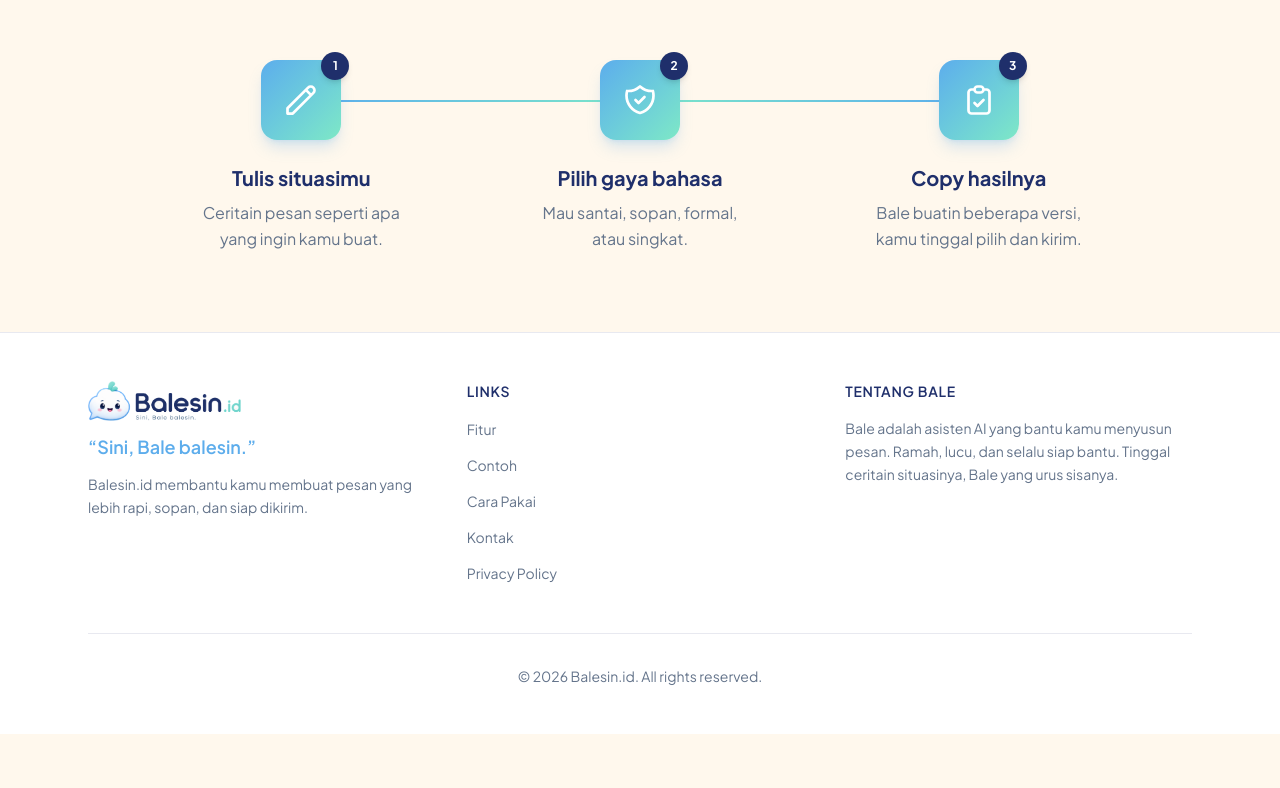
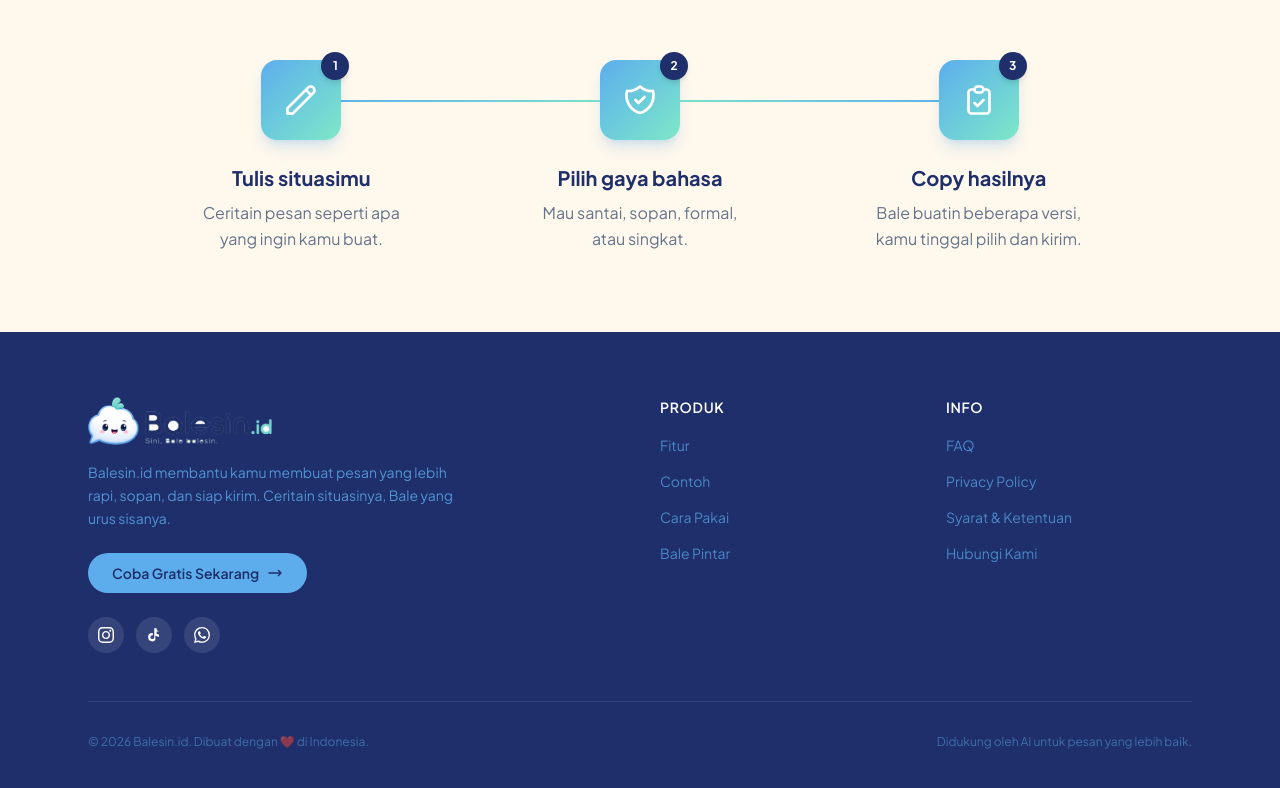
Before and after one commit to kaidev-pro/balesin.id, a Next.js app: page /balesin.id/ in a window 1280 px wide. Shown: the part 4784-5572 px from the top of the page. Before the commit the page ends 5518 px from the top, so only its background shows below. Built offline with nearby package versions, Linux system fonts and the light colour scheme.

Commit message:
feat: redesign footer with dark theme
- Dark navy background (#1F2F6B)
- 4-column layout (brand, product, info)
- Social icons: Instagram, TikTok, WhatsApp
- CTA button: 'Coba Gratis Sekarang'
- Better link organization
- Copyright with emoji
- Uses transparent logo

```diff
--- a/src/components/Footer.tsx
+++ b/src/components/Footer.tsx
@@ -1,48 +1,81 @@
 import Image from "next/image";
 import { BASE_PATH } from "@/lib/config";
 
-const footerLinks = [
+const productLinks = [
   { label: "Fitur", href: "#fitur" },
   { label: "Contoh", href: "#contoh" },
   { label: "Cara Pakai", href: "#cara-pakai" },
-  { label: "Kontak", href: "#" },
+  { label: "Bale Pintar", href: "#generator" },
+];
+
+const resourceLinks = [
+  { label: "FAQ", href: "#faq" },
   { label: "Privacy Policy", href: "#" },
+  { label: "Syarat & Ketentuan", href: "#" },
+  { label: "Hubungi Kami", href: "#" },
 ];
 
 export default function Footer() {
   return (
-    <footer className="border-t border-[#1F2F6B]/10 bg-white">
-      <div className="mx-auto max-w-6xl px-4 py-12 sm:px-6">
-        <div className="grid gap-8 sm:grid-cols-3">
+    <footer className="border-t border-[#1F2F6B]/10 bg-[#1F2F6B]">
+      <div className="mx-auto max-w-6xl px-4 py-16 sm:px-6">
+        <div className="grid gap-10 sm:grid-cols-2 lg:grid-cols-4">
           {/* Brand */}
-          <div className="sm:col-span-1">
+          <div className="lg:col-span-2">
             <Image
-              src={`${BASE_PATH}/brand/logo-balesin.png`}
+              src={`${BASE_PATH}/brand/logo-balesin-transparent.png`}
               alt="Balesin.id Logo"
-              width={140}
-              height={45}
-              className="h-10 w-auto object-contain"
+              width={160}
+              height={52}
+              className="h-12 w-auto object-contain"
             />
-            <p className="mt-3 text-lg font-semibold text-[#5DADEC]">
-              &ldquo;Sini, Bale balesin.&rdquo;
+            <p className="mt-4 max-w-sm text-sm leading-relaxed text-[#5DADEC]/80">
+              Balesin.id membantu kamu membuat pesan yang lebih rapi, sopan, dan
+              siap kirim. Ceritain situasinya, Bale yang urus sisanya.
             </p>
-            <p className="mt-3 text-sm leading-relaxed text-[#64748B]">
-              Balesin.id membantu kamu membuat pesan yang lebih rapi, sopan, dan
-              siap dikirim.
-            </p>
+
+            {/* CTA */}
+            <a
+              href="#generator"
+              className="mt-6 inline-flex items-center gap-2 rounded-full bg-[#5DADEC] px-6 py-2.5 text-sm font-semibold text-[#1F2F6B] transition-all hover:-translate-y-0.5 hover:bg-[#5DADEC]/90"
+            >
+              Coba Gratis Sekarang
+              <svg className="h-4 w-4" fill="none" stroke="currentColor" strokeWidth={2} viewBox="0 0 24 24">
+                <path strokeLinecap="round" strokeLinejoin="round" d="M17 8l4 4m0 0l-4 4m4-4H3" />
+              </svg>
+            </a>
+
+            {/* Social */}
+            <div className="mt-6 flex items-center gap-3">
+              <a href="#" className="flex h-9 w-9 items-center justify-center rounded-full bg-white/10 text-white transition-colors hover:bg-[#5DADEC]" aria-label="Instagram">
+                <svg className="h-4 w-4" fill="currentColor" viewBox="0 0 24 24">
+                  <path d="M12 2.163c3.204 0 3.584.012 4.85.07 3.252.148 4.771 1.691 4.919 4.919.058 1.265.069 1.645.069 4.849 0 3.205-.012 3.584-.069 4.849-.149 3.225-1.664 4.771-4.919 4.919-1.266.058-1.644.07-4.85.07-3.204 0-3.584-.012-4.849-.07-3.26-.149-4.771-1.699-4.919-4.92-.058-1.265-.07-1.644-.07-4.849 0-3.204.013-3.583.07-4.849.149-3.227 1.664-4.771 4.919-4.919 1.266-.057 1.645-.069 4.849-.069zm0-2.163c-3.259 0-3.667.014-4.947.072-4.358.2-6.78 2.618-6.98 6.98-.059 1.281-.073 1.689-.073 4.948 0 3.259.014 3.668.072 4.948.2 4.358 2.618 6.78 6.98 6.98 1.281.058 1.689.072 4.948.072 3.259 0 3.668-.014 4.948-.072 4.354-.2 6.782-2.618 6.979-6.98.059-1.28.073-1.689.073-4.948 0-3.259-.014-3.667-.072-4.947-.196-4.354-2.617-6.78-6.979-6.98-1.281-.059-1.69-.073-4.949-.073zm0 5.838c-3.403 0-6.162 2.759-6.162 6.162s2.759 6.163 6.162 6.163 6.162-2.759 6.162-6.163c0-3.403-2.759-6.162-6.162-6.162zm0 10.162c-2.209 0-4-1.79-4-4 0-2.209 1.791-4 4-4s4 1.791 4 4c0 2.21-1.791 4-4 4zm6.406-11.845c-.796 0-1.441.645-1.441 1.44s.645 1.44 1.441 1.44c.795 0 1.439-.645 1.439-1.44s-.644-1.44-1.439-1.44z"/>
+                </svg>
+              </a>
+              <a href="#" className="flex h-9 w-9 items-center justify-center rounded-full bg-white/10 text-white transition-colors hover:bg-[#5DADEC]" aria-label="TikTok">
+                <svg className="h-4 w-4" fill="currentColor" viewBox="0 0 24 24">
+                  <path d="M19.59 6.69a4.83 4.83 0 0 1-3.77-4.25V2h-3.45v13.67a2.89 2.89 0 0 1-2.88 2.5 2.89 2.89 0 0 1-2.89-2.89 2.89 2.89 0 0 1 2.89-2.89c.28 0 .54.04.79.1v-3.5a6.37 6.37 0 0 0-.79-.05A6.34 6.34 0 0 0 3.15 15.2a6.34 6.34 0 0 0 10.86 4.48v-7.1a8.16 8.16 0 0 0 5.58 2.18v-3.4a4.85 4.85 0 0 1-3.77-1.67V6.69h3.77z"/>
+                </svg>
+              </a>
+              <a href="#" className="flex h-9 w-9 items-center justify-center rounded-full bg-white/10 text-white transition-colors hover:bg-[#5DADEC]" aria-label="WhatsApp">
+                <svg className="h-4 w-4" fill="currentColor" viewBox="0 0 24 24">
+                  <path d="M17.472 14.382c-.297-.149-1.758-.867-2.03-.967-.273-.099-.471-.148-.67.15-.197.297-.767.966-.94 1.164-.173.199-.347.223-.644.075-.297-.15-1.255-.463-2.39-1.475-.883-.788-1.48-1.761-1.653-2.059-.173-.297-.018-.458.13-.606.134-.133.298-.347.446-.52.149-.174.198-.298.298-.497.099-.198.05-.371-.025-.52-.075-.149-.669-1.612-.916-2.207-.242-.579-.487-.5-.669-.51-.173-.008-.371-.01-.57-.01-.198 0-.52.074-.792.372-.272.297-1.04 1.016-1.04 2.479 0 1.462 1.065 2.875 1.213 3.074.149.198 2.096 3.2 5.077 4.487.709.306 1.262.489 1.694.625.712.227 1.36.195 1.871.118.571-.085 1.758-.719 2.006-1.413.248-.694.248-1.289.173-1.413-.074-.124-.272-.198-.57-.347m-5.421 7.403h-.004a9.87 9.87 0 01-5.031-1.378l-.361-.214-3.741.982.998-3.648-.235-.374a9.86 9.86 0 01-1.51-5.26c.001-5.45 4.436-9.884 9.888-9.884 2.64 0 5.122 1.03 6.988 2.898a9.825 9.825 0 012.893 6.994c-.003 5.45-4.437 9.884-9.885 9.884m8.413-18.297A11.815 11.815 0 0012.05 0C5.495 0 .16 5.335.157 11.892c0 2.096.547 4.142 1.588 5.945L.057 24l6.305-1.654a11.882 11.882 0 005.683 1.448h.005c6.554 0 11.89-5.335 11.893-11.893a11.821 11.821 0 00-3.48-8.413z"/>
+                </svg>
+              </a>
+            </div>
           </div>
 
-          {/* Links */}
-          <div className="sm:col-span-1">
-            <h4 className="mb-4 text-sm font-semibold uppercase tracking-wider text-[#1F2F6B]">
-              Links
+          {/* Product */}
+          <div>
+            <h4 className="mb-4 text-sm font-semibold uppercase tracking-wider text-white">
+              Produk
             </h4>
             <ul className="space-y-3">
-              {footerLinks.map((link) => (
+              {productLinks.map((link) => (
                 <li key={link.label}>
                   <a
                     href={link.href}
-                    className="text-sm text-[#64748B] transition-colors hover:text-[#1F2F6B]"
+                    className="text-sm text-[#5DADEC]/70 transition-colors hover:text-white"
                   >
                     {link.label}
                   </a>
@@ -51,22 +84,33 @@ export default function Footer() {
             </ul>
           </div>
 
-          {/* About */}
-          <div className="sm:col-span-1">
-            <h4 className="mb-4 text-sm font-semibold uppercase tracking-wider text-[#1F2F6B]">
-              Tentang Bale
+          {/* Resources */}
+          <div>
+            <h4 className="mb-4 text-sm font-semibold uppercase tracking-wider text-white">
+              Info
             </h4>
-            <p className="text-sm leading-relaxed text-[#64748B]">
-              Bale adalah asisten AI yang bantu kamu menyusun pesan. Ramah,
-              lucu, dan selalu siap bantu. Tinggal ceritain situasinya, Bale
-              yang urus sisanya.
-            </p>
+            <ul className="space-y-3">
+              {resourceLinks.map((link) => (
+                <li key={link.label}>
+                  <a
+                    href={link.href}
+                    className="text-sm text-[#5DADEC]/70 transition-colors hover:text-white"
+                  >
+                    {link.label}
+                  </a>
+                </li>
+              ))}
+            </ul>
           </div>
         </div>
 
-        <div className="mt-12 border-t border-[#1F2F6B]/10 pt-8 text-center">
-          <p className="text-sm text-[#64748B]">
-            &copy; 2026 Balesin.id. All rights reserved.
+        {/* Bottom bar */}
+        <div className="mt-12 flex flex-col items-center justify-between gap-4 border-t border-white/10 pt-8 sm:flex-row">
+          <p className="text-xs text-[#5DADEC]/50">
+            &copy; 2026 Balesin.id. Dibuat dengan ❤️ di Indonesia.
+          </p>
+          <p className="text-xs text-[#5DADEC]/50">
+            Didukung oleh AI untuk pesan yang lebih baik.
           </p>
         </div>
       </div>
```
